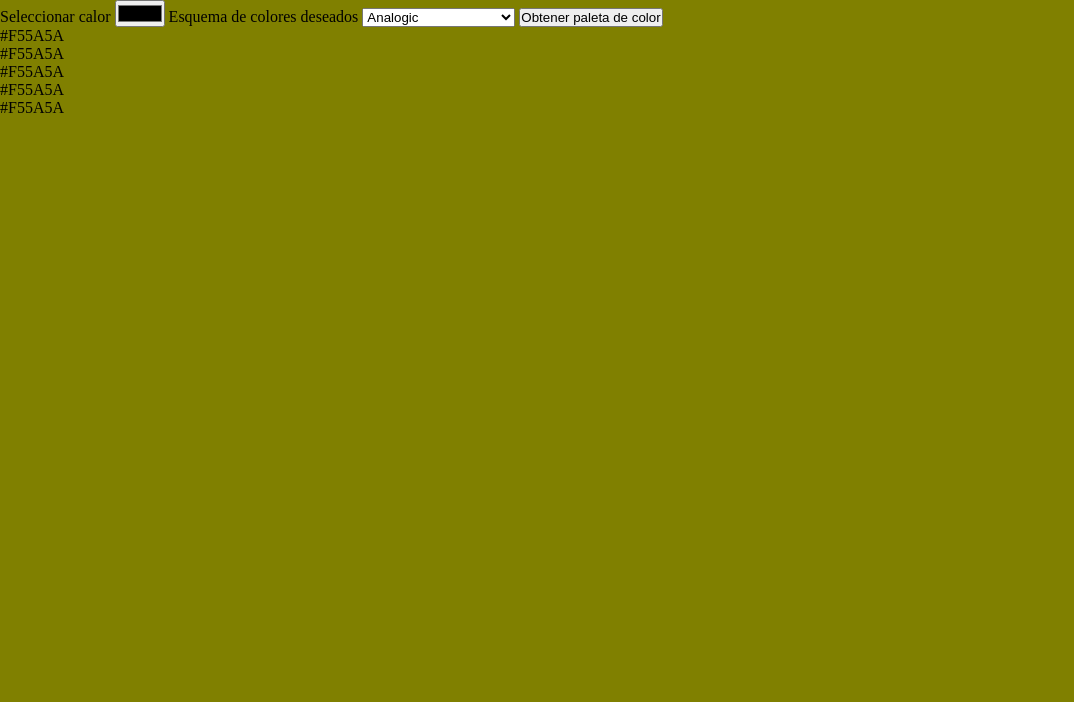
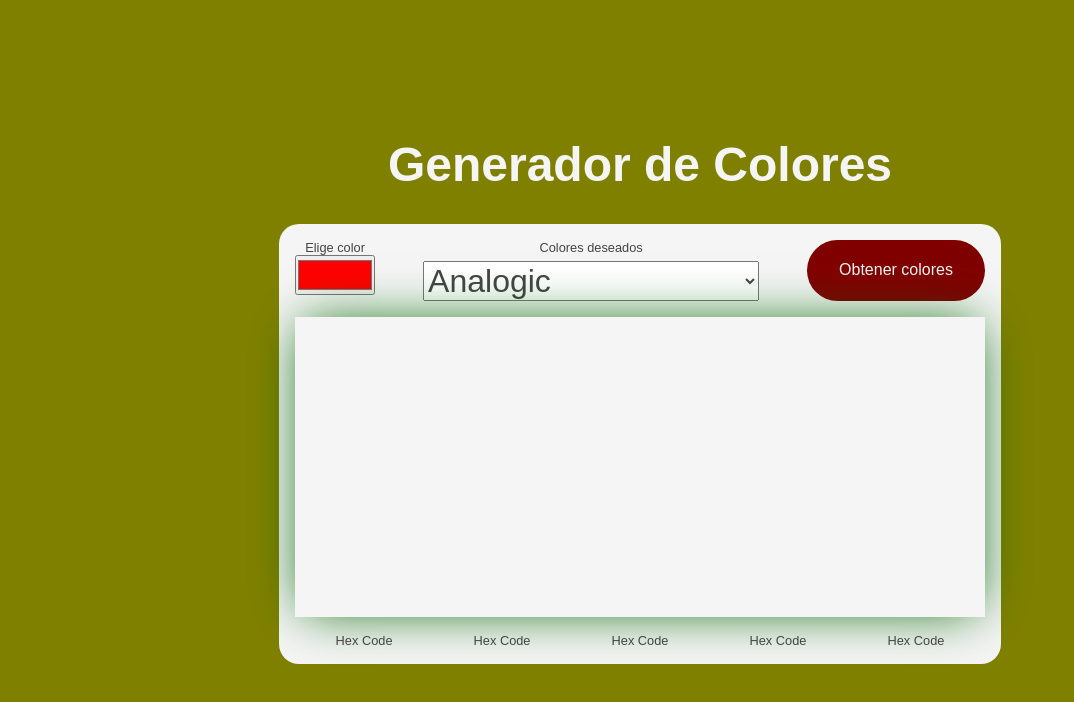
Before and after one commit to catharygr/generador-color, a plain HTML site: page index.html in a window 1280 px wide. Shown: the whole page, without its empty margins (0-1074 px from the left). Drawn offline with Linux system fonts and the light colour scheme; no server answers.

Commit message:
Proyecto terminado

```diff
--- a/index.css
+++ b/index.css
@@ -5,6 +5,84 @@
 }
 
 body {
+  display: grid;
+  place-content: center;
   background-color: olive;
+  min-height: 100vh;
+  font-family: Arial, Helvetica, sans-serif;
+  color: #444;
 
 }
+
+h1 {
+  color: whitesmoke;
+  margin-bottom: 2rem;
+  text-align: center;
+  font-size: 3rem;
+}
+
+.container {
+  display: grid;
+  grid-template-rows: auto 300px auto;
+  background-color: whitesmoke;
+  border-radius: 20px;
+  padding: 1rem;
+}
+
+label {
+  display: block;
+  font-size: .8rem;
+  text-align: center;
+}
+header {
+  display: flex;
+  gap: 3rem;
+  align-items: top;
+  padding-bottom: 1rem;
+}
+
+#seleccionar-color {
+  width: 80px;
+  height: 40px;
+}
+
+#color-esquema {
+  font-size: 2rem;
+  margin-top: 6px;
+  color: inherit;
+
+}
+
+button {
+  font-size: 1rem;
+  padding: 1rem 2rem;
+  border-radius: 50px;
+  border: none;
+  background-color: maroon;
+  color: whitesmoke;
+  cursor: pointer;
+
+}
+
+
+
+footer {
+  display: flex;
+  justify-content: space-around;
+  align-items: center;
+  padding-top: 1rem;
+  font-size: .8rem;
+
+}
+
+.color {
+  background-color: aquamarine;
+  height: 300px;
+  width: 20%;
+
+}
+
+main {
+display: flex;
+box-shadow: 0 0 50px -8px darkgreen;
+}
--- a/index.html
+++ b/index.html
@@ -10,12 +10,15 @@
 </head>
 
 <body>
-
+  <h1>Generador de Colores</h1>
+<div class="container">
   <header>
-    <label for="seleccionar-color">Seleccionar calor</label>
-    <input id="seleccionar-color" type="color">
-
-    <label for="color-esquema">Esquema de colores deseados</label>
+    <div>
+      <label for="seleccionar-color">Elige color</label>
+      <input id="seleccionar-color" type="color" value="#ff0000">
+    </div>
+    <div>
+      <label for="color-esquema">Colores deseados</label>
       <select name="color-esquema" id="color-esquema">
         <option value="monochrome">Monochrome</option>
         <option value="monochrome-dark">Monochrome Dark</option>
@@ -26,25 +29,20 @@
         <option value="triad">Triad</option>
         <option value="quad">Quad</option>
       </select>
+    </div>
 
-    <button id="btn">Obtener paleta de color</button>
+    <button id="btn">Obtener colores</button>
   </header>
 
-  <main>
-    <div class="color" id="color-uno"></div>
-    <div class="color" id="color-dos"></div>
-    <div class="color" id="color-tres"></div>
-    <div class="color" id="color-cuatro"></div>
-    <div class="color" id="color-cinco"></div>
-  </main>
-  <footer>
-    <p class="color-code" id="color-code-uno">#F55A5A</p>
-    <p class="color-code" id="color-code-dos">#F55A5A</p>
-    <p class="color-code" id="color-code-tres">#F55A5A</p>
-    <p class="color-code" id="color-code-cuatro">#F55A5A</p>
-    <p class="color-code" id="color-code-cinco">#F55A5A</p>
-
+  <main id="main-color"></main>
+  <footer id="footer-hex">
+    <p class="color-code">Hex Code</p>
+    <p class="color-code">Hex Code</p>
+    <p class="color-code">Hex Code</p>
+    <p class="color-code">Hex Code</p>
+    <p class="color-code">Hex Code</p>
   </footer>
+</div>
 </body>
 <script src="index.js"></script>
 
--- a/index.js
+++ b/index.js
@@ -0,0 +1,29 @@
+const seleccionarColor = document.querySelector('#seleccionar-color')
+const colorEsquema = document.querySelector('#color-esquema')
+const mainColor = document.querySelector('#main-color')
+const footerHex = document.querySelector('#footer-hex')
+const btn = document.querySelector('#btn')
+
+function generarColores() {
+  fetch(`https://www.thecolorapi.com/scheme?hex=${seleccionarColor.value.slice(1)}&mode=${colorEsquema.value}`)
+    .then(res => res.json())
+    .then( data => {
+      let colorHtml = ''
+      let footerHtml = ''
+      data.colors.forEach(color => {
+        colorHtml +=
+        `
+        <div style="background-color: ${color.hex.value};" class="color"></div>
+        `
+        footerHtml +=
+        `
+        <p class="color-code">${color.hex.value}</p>
+        `
+      });
+      mainColor.innerHTML = colorHtml
+      footerHex.innerHTML = footerHtml
+    })
+
+}
+generarColores()
+btn.addEventListener('click', generarColores)
```
Lines whose indentation alone changed are shown as unchanged.
